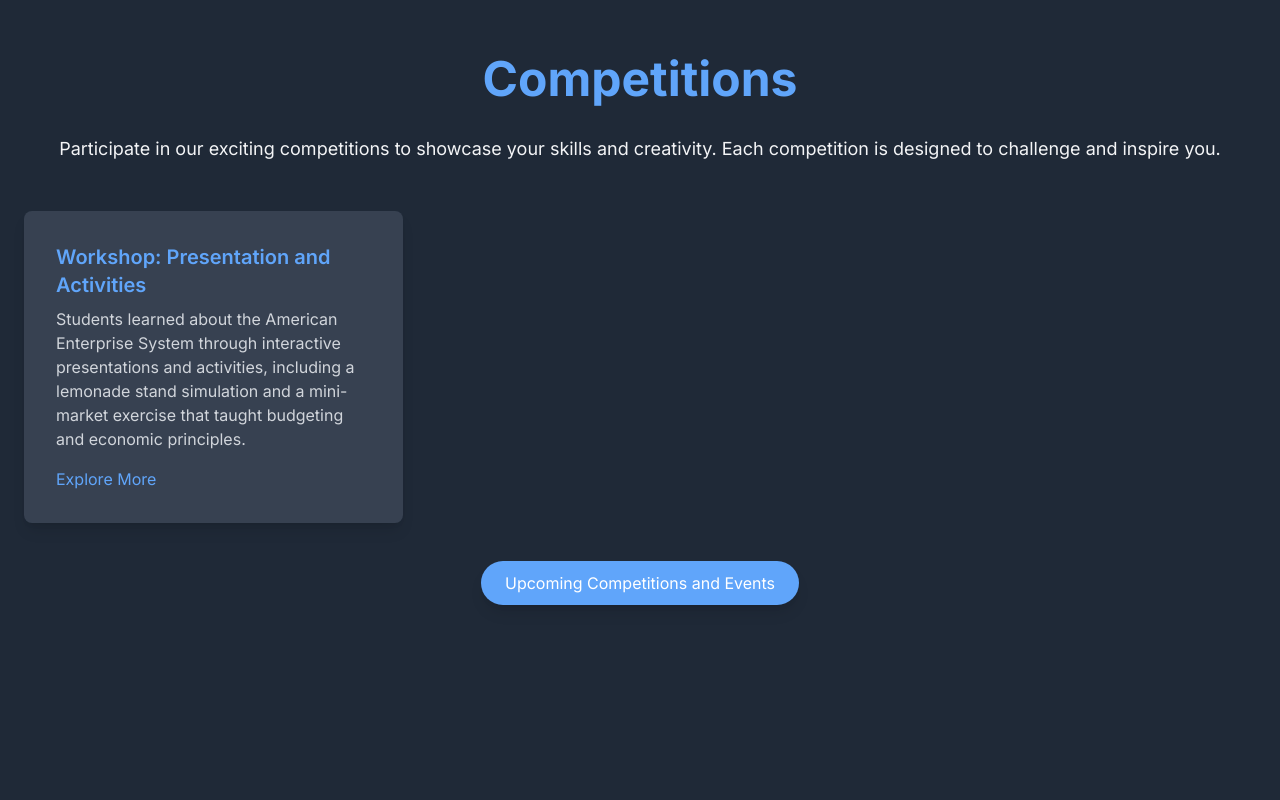
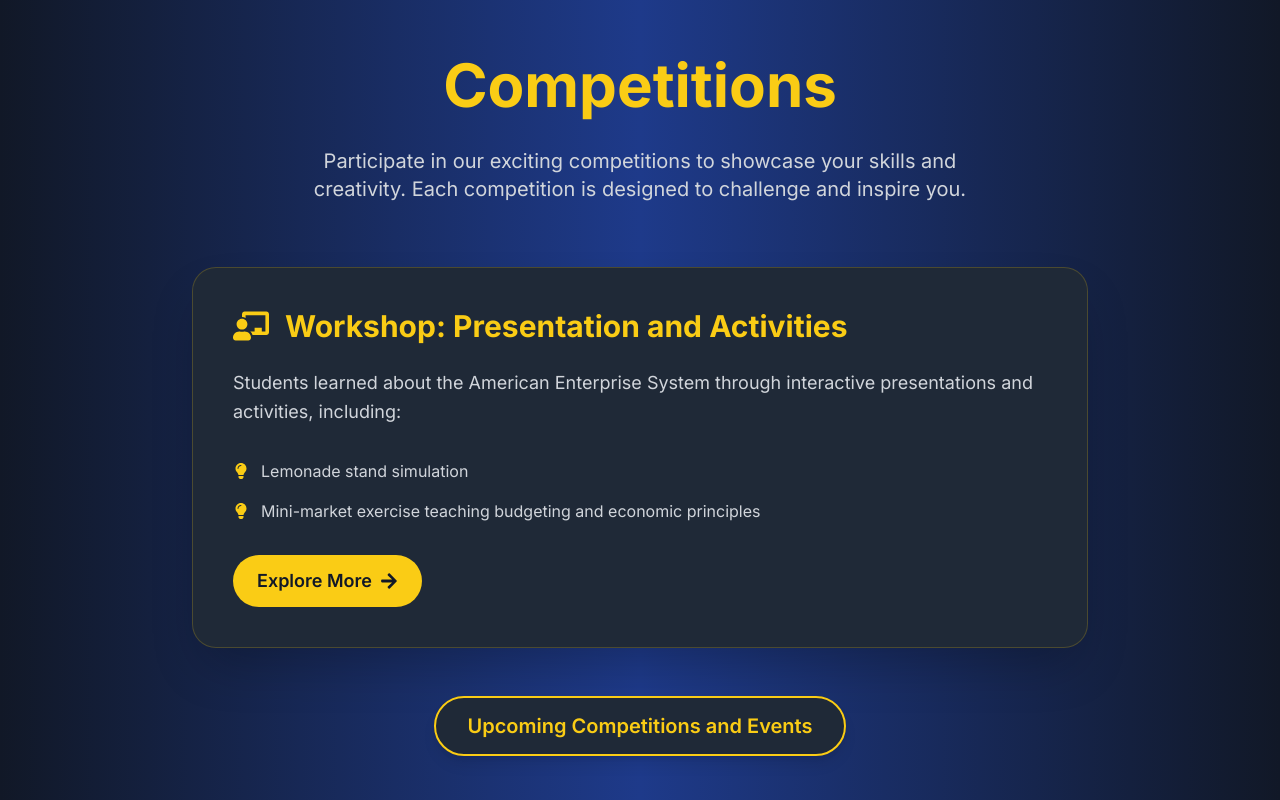
Before and after one commit to arao761/innovate-usa, a Next.js app: page / in a window 1280 px wide. Shown: the part 4560-5360 px from the top of the page. Built offline with nearby package versions, Linux system fonts and the light colour scheme.

Commit message:
updaded competitions section: :

```diff
--- a/components/CompetitionsSection.tsx
+++ b/components/CompetitionsSection.tsx
@@ -1,41 +1,63 @@
 import React from 'react';
 import { motion } from 'framer-motion';
+import { FaLightbulb, FaChalkboardTeacher, FaArrowRight } from 'react-icons/fa';
 
 const CompetitionsSection: React.FC = () => {
     return (
-        <section id="competitions" className="py-20 bg-gray-800">
+        <section id="competitions" className="py-20 bg-gradient-to-r from-gray-900 via-blue-900 to-gray-900">
             <div className="container mx-auto px-6">
                 <motion.div
                     initial={{ opacity: 0, y: 20 }}
                     animate={{ opacity: 1, y: 0 }}
                     transition={{ duration: 0.8 }}
-                    className="text-center mb-12"
+                    className="text-center mb-16"
                 >
-                    <h2 className="text-5xl font-bold text-blue-400 mb-8">Competitions</h2>
-                    <p className="text-lg mb-6">
+                    <h2 className="text-6xl font-bold text-yellow-400 mb-8">Competitions</h2>
+                    <p className="text-xl text-gray-300 max-w-2xl mx-auto">
                         Participate in our exciting competitions to showcase your skills and creativity. Each competition is designed to challenge and inspire you.
                     </p>
                 </motion.div>
-                <div className="grid grid-cols-1 md:grid-cols-2 lg:grid-cols-3 gap-12">
-                    <motion.div
-                        className="bg-gray-700 p-8 rounded-lg shadow-lg hover:shadow-2xl transition-shadow duration-300"
-                        initial={{ opacity: 0, y: 20 }}
-                        animate={{ opacity: 1, y: 0 }}
-                        transition={{ duration: 0.8 }}
-                    >
-                        <h3 className="text-xl font-semibold mb-2 text-blue-400">Workshop: Presentation and Activities</h3>
-                        <p className="text-gray-300 mb-4">
-                            Students learned about the American Enterprise System through interactive presentations and activities, including a lemonade stand simulation and a mini-market exercise that taught budgeting and economic principles.
+                <motion.div
+                    className="max-w-4xl mx-auto"
+                    initial={{ opacity: 0, y: 20 }}
+                    animate={{ opacity: 1, y: 0 }}
+                    transition={{ duration: 0.8, delay: 0.2 }}
+                >
+                    <div className="bg-gray-800 p-10 rounded-3xl shadow-2xl hover:shadow-yellow-400/20 transition-all duration-300 border border-yellow-400/20">
+                        <div className="flex items-center mb-6">
+                            <FaChalkboardTeacher className="text-4xl text-yellow-400 mr-4" />
+                            <h3 className="text-3xl font-bold text-yellow-400">Workshop: Presentation and Activities</h3>
+                        </div>
+                        <p className="text-gray-300 mb-8 text-lg leading-relaxed">
+                            Students learned about the American Enterprise System through interactive presentations and activities, including:
                         </p>
-                        <a href="#" className="text-blue-400 hover:underline">Explore More</a>
-                    </motion.div>
-                </div>
+                        <ul className="list-none space-y-4 mb-8">
+                            <li className="flex items-start">
+                                <FaLightbulb className="text-yellow-400 mt-1 mr-3" />
+                                <span className="text-gray-300">Lemonade stand simulation</span>
+                            </li>
+                            <li className="flex items-start">
+                                <FaLightbulb className="text-yellow-400 mt-1 mr-3" />
+                                <span className="text-gray-300">Mini-market exercise teaching budgeting and economic principles</span>
+                            </li>
+                        </ul>
+                        <a href="#" className="inline-flex items-center bg-yellow-400 text-gray-900 py-3 px-6 rounded-full hover:bg-yellow-500 transition-colors duration-300 text-lg font-semibold">
+                            Explore More
+                            <FaArrowRight className="ml-2" />
+                        </a>
+                    </div>
+                </motion.div>
             </div>
-            <div className="text-center my-12">
-                <a href="#" className="bg-blue-400 text-white px-6 py-3 rounded-full shadow-lg hover:bg-blue-500 transition-colors duration-300">
+            <motion.div
+                className="text-center mt-16"
+                initial={{ opacity: 0, y: 20 }}
+                animate={{ opacity: 1, y: 0 }}
+                transition={{ duration: 0.8, delay: 0.4 }}
+            >
+                <a href="#" className="bg-gray-800 text-yellow-400 px-8 py-4 rounded-full shadow-lg hover:bg-gray-700 transition-all duration-300 text-xl font-semibold border-2 border-yellow-400">
                     Upcoming Competitions and Events
                 </a>
-            </div>
+            </motion.div>
         </section>
     );
 };
```
